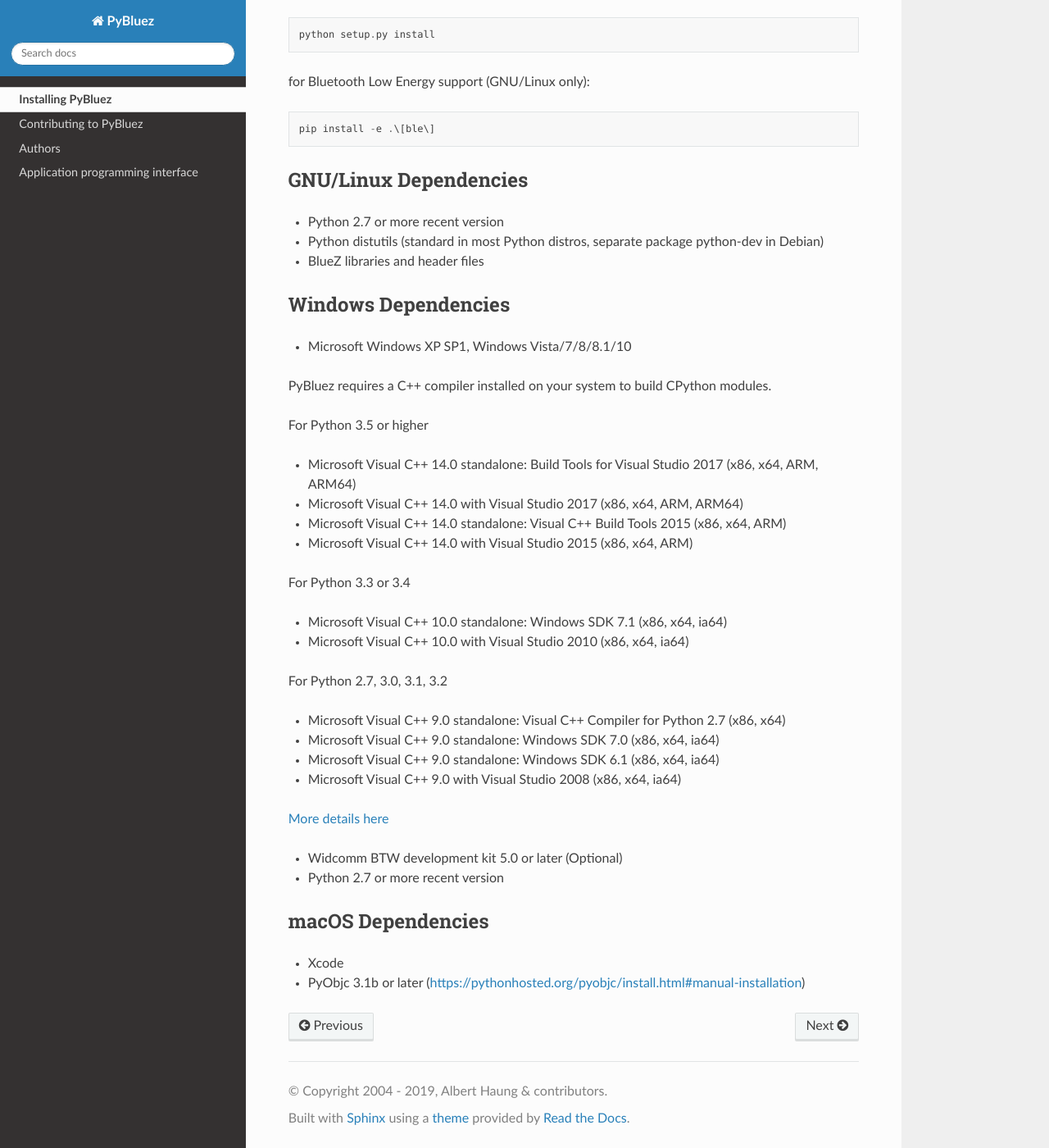
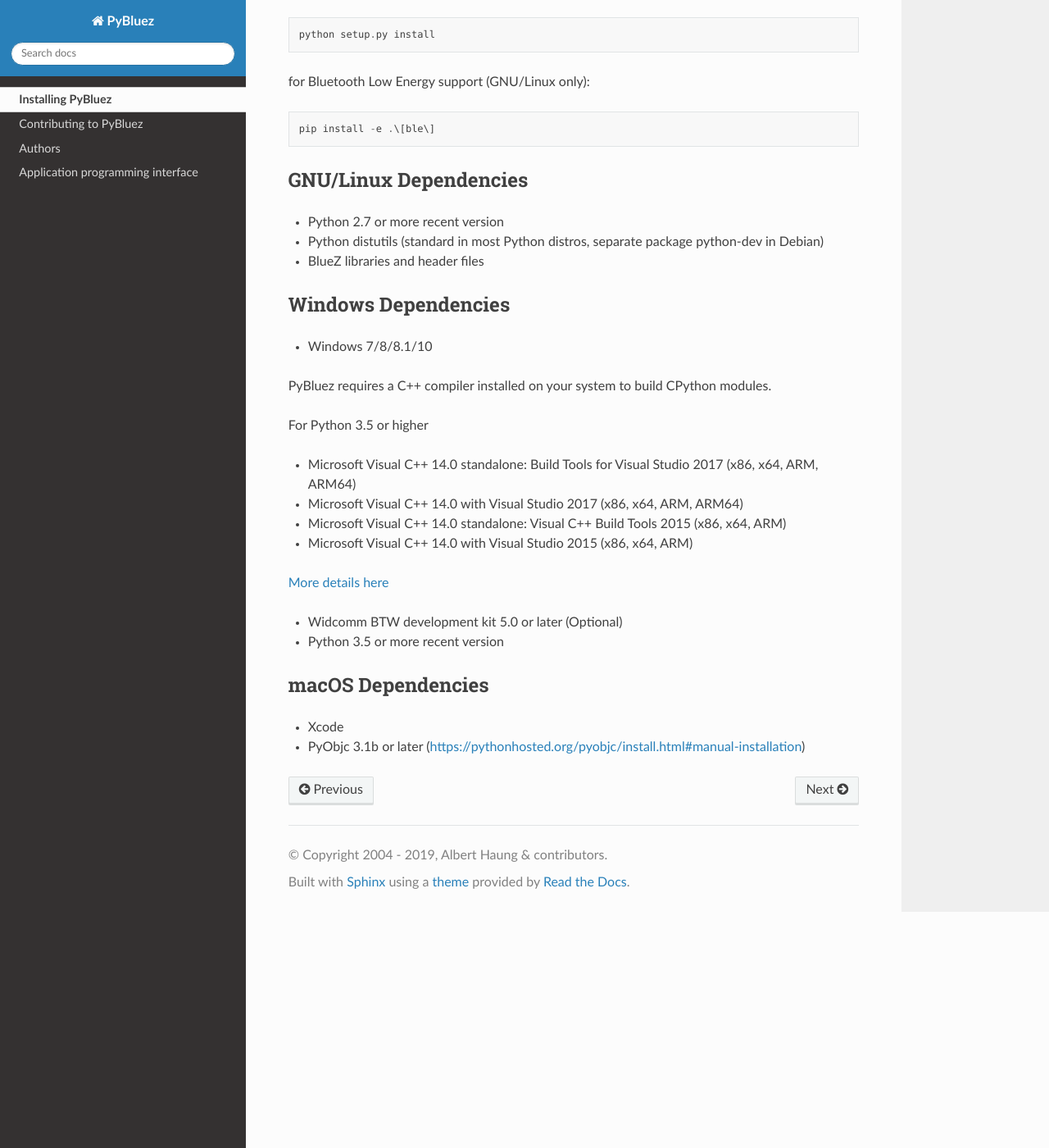
Before and after one commit to pybluez/pybluez, a Sphinx documentation site: the page built from docs/user/install.rst, in a window 1280 px wide and 1400 px high, scrolled down 959 px. Shown: the whole window at 82% size. Built offline with Sphinx 7.4.7 and the Read the Docs theme 2.0.0, drawn with Linux system fonts in a browser that asks for light colours.

Commit message:
Update windows requirements.

```diff
--- a/docs/user/install.rst
+++ b/docs/user/install.rst
@@ -52,7 +52,7 @@
 Windows Dependencies
 """"""""""""""""""""
 
-- Microsoft Windows XP SP1, Windows Vista/7/8/8.1/10
+- Windows 7/8/8.1/10
 
 PyBluez requires a C++ compiler installed on your system to build CPython modules.
 
@@ -63,22 +63,10 @@
 - Microsoft Visual C++ 14.0 standalone: Visual C++ Build Tools 2015 (x86, x64, ARM)
 - Microsoft Visual C++ 14.0 with Visual Studio 2015 (x86, x64, ARM)
 
-For Python 3.3 or 3.4
-
-- Microsoft Visual C++ 10.0 standalone: Windows SDK 7.1 (x86, x64, ia64)
-- Microsoft Visual C++ 10.0 with Visual Studio 2010 (x86, x64, ia64)
-
-For Python 2.7, 3.0, 3.1, 3.2
-
-- Microsoft Visual C++ 9.0 standalone: Visual C++ Compiler for Python 2.7 (x86, x64)
-- Microsoft Visual C++ 9.0 standalone: Windows SDK 7.0 (x86, x64, ia64)
-- Microsoft Visual C++ 9.0 standalone: Windows SDK 6.1 (x86, x64, ia64)
-- Microsoft Visual C++ 9.0 with Visual Studio 2008 (x86, x64, ia64)
-
 `More details here <https://wiki.python.org/moin/WindowsCompilers>`_
 
 - Widcomm BTW development kit 5.0 or later (Optional)
-- Python 2.7 or more recent version
+- Python 3.5 or more recent version
 
 
 macOS Dependencies
```
